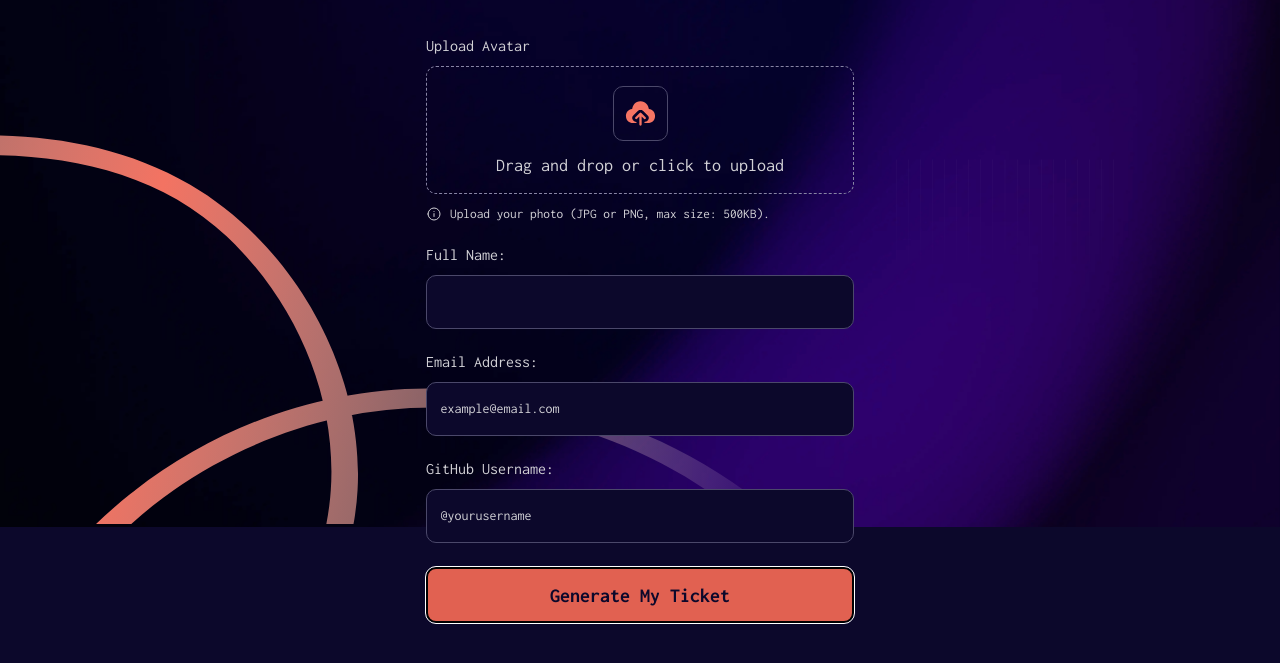
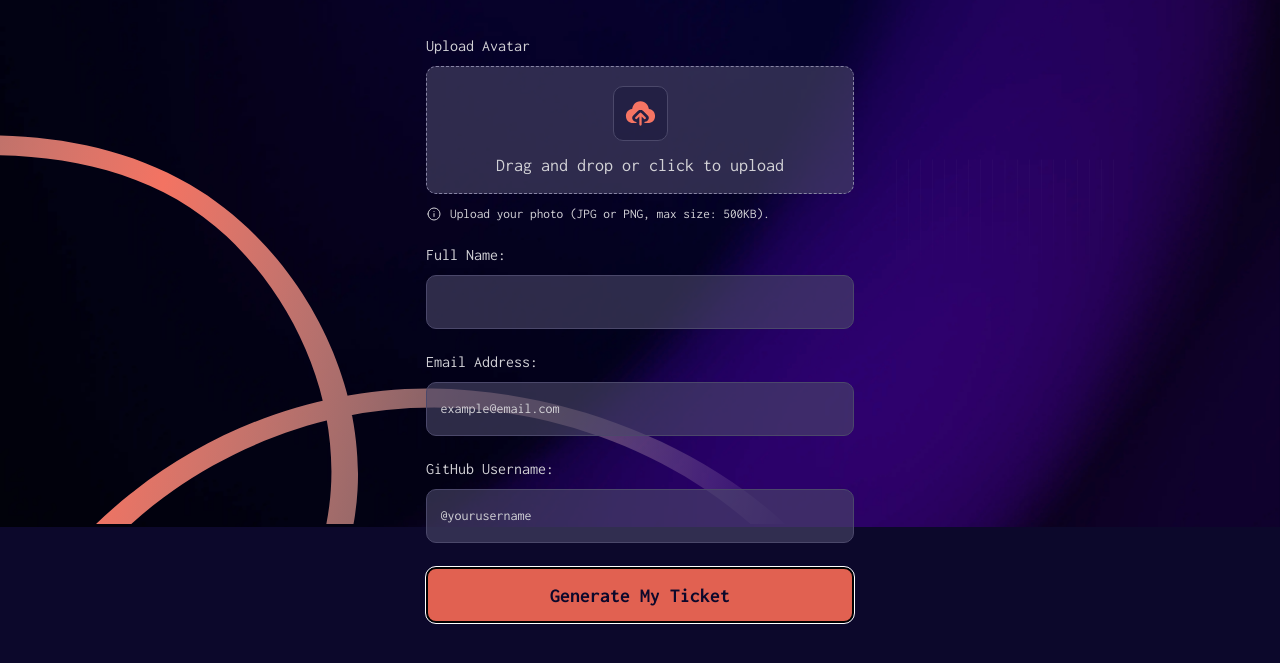
Before and after one commit to UloakuObi/conference-ticket-generator-design, a website with bundled scripts: page index.html in a window 1280 px wide. Shown: the part 273-936 px from the top of the page. Built offline with nearby package versions, Linux system fonts and the light colour scheme.

Commit message:
Update styles

```diff
--- a/index.css
+++ b/index.css
@@ -40,7 +40,8 @@
 }
 
 html, body {
-    height: 100vh;
+    min-height: 100%;
+    /* height: 100vh; */
     /* min-width: 100vw; */
 }
 
@@ -89,7 +90,6 @@
     font-family: "Inconsolata", monospace;
     display: flex;
     flex-direction: column;
-    /* margin-inline: auto; */
     align-items: center;
     position: relative;
 }
@@ -200,6 +200,7 @@
     height: 128px;
     margin-block: .75rem;
     cursor: pointer;
+    background-color: hsl(var(--clr-neutral-700) / 60%);
 }
 
 .upload-box {
@@ -236,7 +237,7 @@
 
 input {
     height: 54px;
-    background-color: hsl(var(--clr-neutral-900));
+    background-color: hsl(var(--clr-neutral-700) / 60%);
     border: 1px solid hsl(var(--clr-neutral-700));
     font-family: inherit;
     border-radius: 0.625rem;
@@ -252,7 +253,7 @@
 }
 
 input:not(:placeholder-shown) {
-    background-color: hsl(var(--clr-neutral-900));
+    background-color: hsl(var(--clr-neutral-700) / 60%);
 }
 
 input.bg-color {
@@ -451,6 +452,8 @@
 div.bg-images {
     position: fixed;
     inset: 0;
+    /* width: 100%; */
+    min-height: 100%;
     z-index: 0;
 }
 
@@ -460,6 +463,7 @@
     z-index: 1;
     width: 100%;
     height: 100%;
+    min-height: 100%;
     object-fit: cover;
 }
 
@@ -479,6 +483,7 @@
     left: 70%;
     z-index: 3;
 }
+
 .bg-squiggly-bottom {
     position: absolute;
     left: 0;
```
Also changed, not shown: App.js (deleted, +0 -29 lines).
